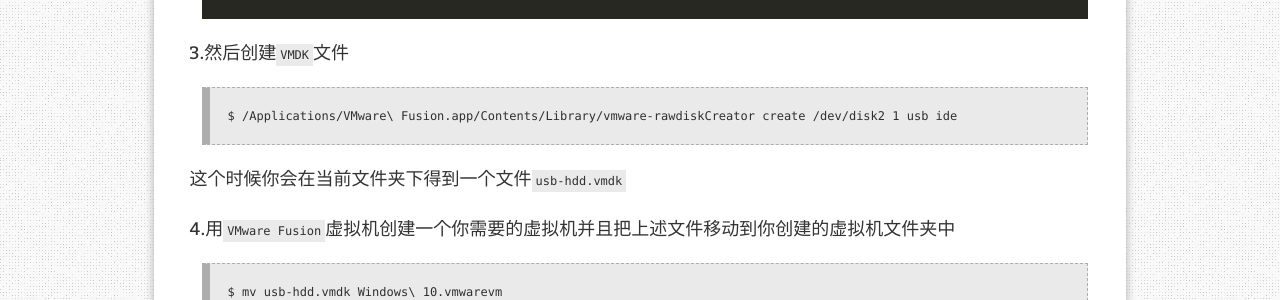
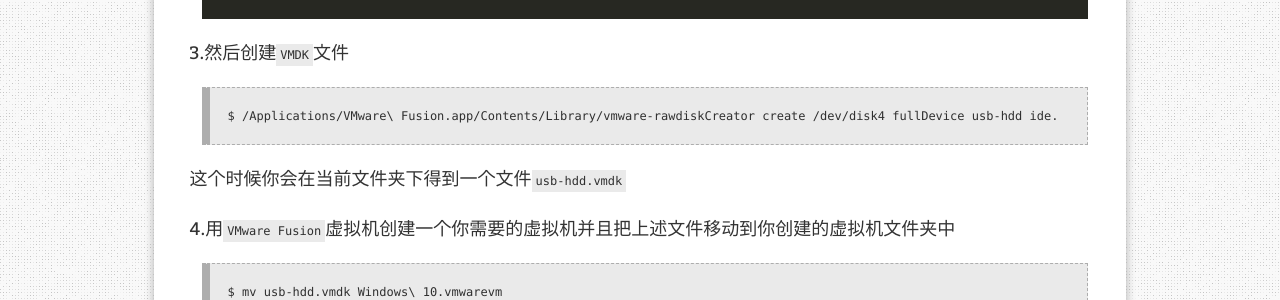
Before and after one commit to xuzheyang/xuzheyang.github.io, a Jekyll site: the page built from _posts/2019-03-10-VMwareFusion从USB磁盘中启动.md, in a window 1280 px wide. Shown: the part 1240-1540 px from the top of the page. Built offline with Jekyll 4.4.1, drawn with Linux system fonts in a browser that asks for light colours; nearby versions of some CDN libraries; comment, search, counter and statistics services are not loaded.

Commit message:
Update 2019-03-10-VMwareFusion从USB磁盘中启动.md

```diff
--- a/_posts/2019-03-10-VMwareFusion从USB磁盘中启动.md
+++ b/_posts/2019-03-10-VMwareFusion从USB磁盘中启动.md
@@ -29,7 +29,7 @@ Nr      Start       Size Type Id Sytem
 ~~~
 
 3.然后创建`VMDK`文件
-> $ /Applications/VMware\ Fusion.app/Contents/Library/vmware-rawdiskCreator create /dev/disk2 1 usb ide
+> $ /Applications/VMware\ Fusion.app/Contents/Library/vmware-rawdiskCreator  create /dev/disk4 fullDevice usb-hdd ide.
 
 这个时候你会在当前文件夹下得到一个文件`usb-hdd.vmdk`
 
```
